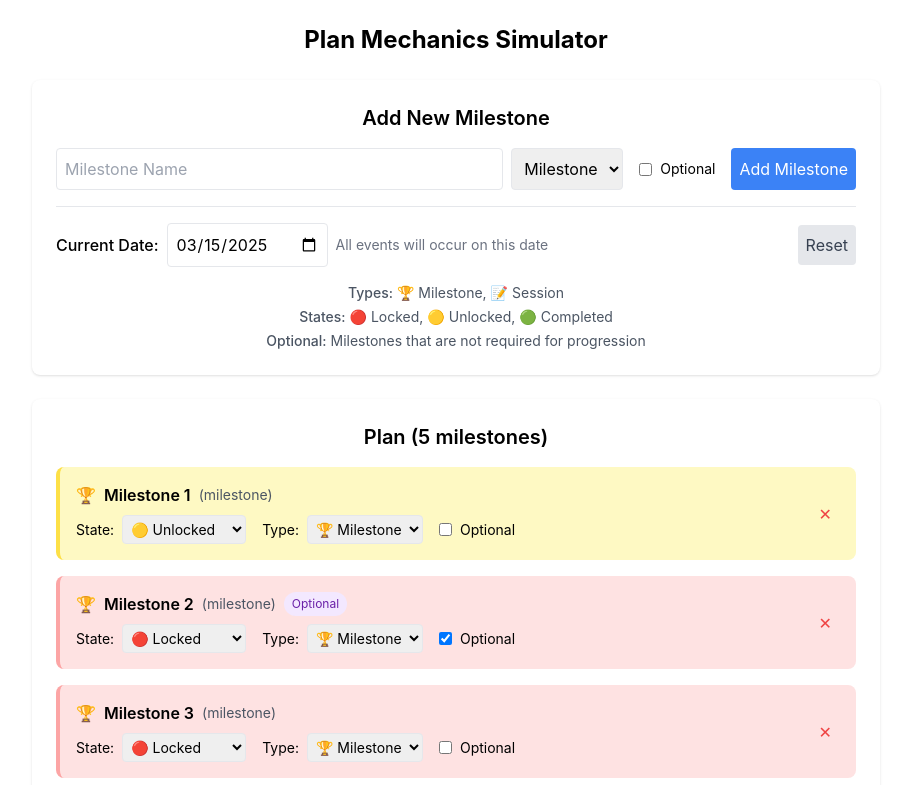
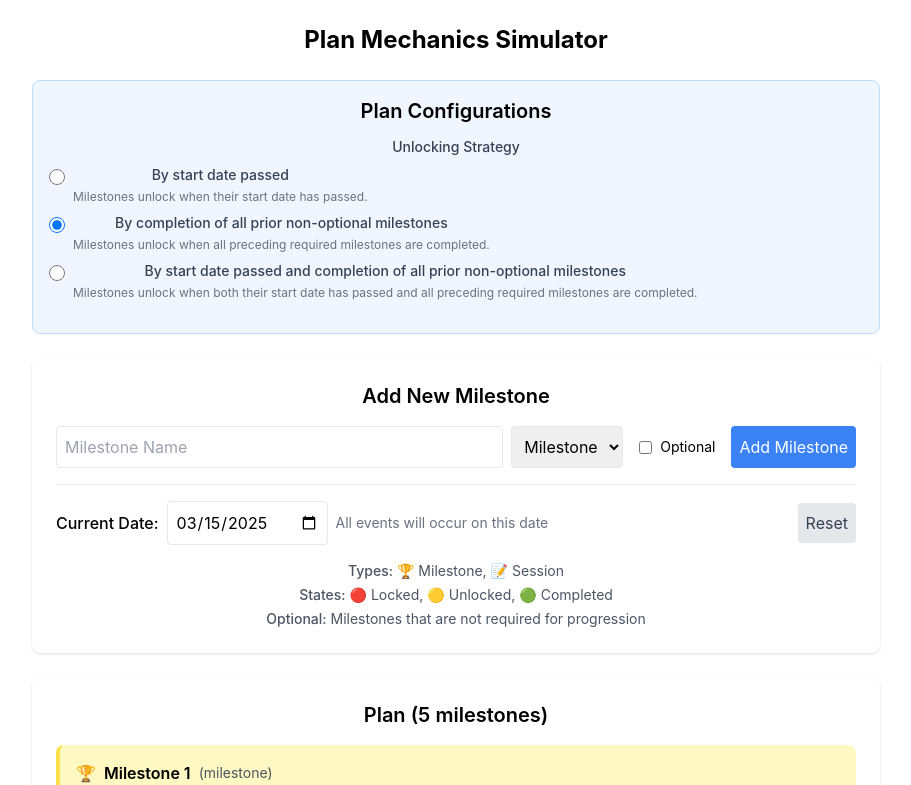
Before and after one commit to trekdemo/plan-mechanics-simulator, a React (Create React App) app: page / in a window 1280 px wide. Shown: the top 785 px of the page, without its empty margins (184-1095 px from the left). Built offline with nearby package versions, Linux system fonts and the light colour scheme.

Commit message:
Add unlock strategy functionality to PlanMechanicsSimulator and define UNLOCK_STRATEGIES. Introduced state management for unlock strategies and integrated PlanConfigurations component for user interaction.

```diff
--- /dev/null
+++ b/src/components/PlanConfigurations/PlanConfigurations.js
@@ -0,0 +1,83 @@
+import React from 'react';
+import PropTypes from 'prop-types';
+import { UNLOCK_STRATEGIES } from '../utils';
+
+const PlanConfigurations = ({ unlockStrategy, setUnlockStrategy }) => {
+  const handleUnlockStrategyChange = (e) => {
+    setUnlockStrategy(e.target.value);
+  };
+
+  return (
+    <div className="mb-6 p-4 bg-blue-50 rounded-lg border border-blue-200">
+      <h2 className="text-xl font-semibold mb-3">Plan Configurations</h2>
+
+      <div className="mb-4">
+        <label className="block text-sm font-medium text-gray-700 mb-2">
+          Unlocking Strategy
+        </label>
+        <div className="space-y-2">
+          <div className="flex items-start">
+            <input
+              id="unlock-by-date"
+              name="unlockStrategy"
+              type="radio"
+              value={UNLOCK_STRATEGIES.BY_DATE}
+              checked={unlockStrategy === UNLOCK_STRATEGIES.BY_DATE}
+              onChange={handleUnlockStrategyChange}
+              className="mt-1 h-4 w-4 text-blue-600 border-gray-300"
+            />
+            <label htmlFor="unlock-by-date" className="ml-2 block text-sm text-gray-700">
+              <span className="font-medium">By start date passed</span>
+              <p className="text-gray-500 text-xs mt-1">
+                Milestones unlock when their start date has passed.
+              </p>
+            </label>
+          </div>
+
+          <div className="flex items-start">
+            <input
+              id="unlock-by-completion"
+              name="unlockStrategy"
+              type="radio"
+              value={UNLOCK_STRATEGIES.BY_COMPLETION}
+              checked={unlockStrategy === UNLOCK_STRATEGIES.BY_COMPLETION}
+              onChange={handleUnlockStrategyChange}
+              className="mt-1 h-4 w-4 text-blue-600 border-gray-300"
+            />
+            <label htmlFor="unlock-by-completion" className="ml-2 block text-sm text-gray-700">
+              <span className="font-medium">By completion of all prior non-optional milestones</span>
+              <p className="text-gray-500 text-xs mt-1">
+                Milestones unlock when all preceding required milestones are completed.
+              </p>
+            </label>
+          </div>
+
+          <div className="flex items-start">
+            <input
+              id="unlock-by-both"
+              name="unlockStrategy"
+              type="radio"
+              value={UNLOCK_STRATEGIES.BY_BOTH}
+              checked={unlockStrategy === UNLOCK_STRATEGIES.BY_BOTH}
+              onChange={handleUnlockStrategyChange}
+              className="mt-1 h-4 w-4 text-blue-600 border-gray-300"
+            />
+            <label htmlFor="unlock-by-both" className="ml-2 block text-sm text-gray-700">
+              <span className="font-medium">By start date passed and completion of all prior non-optional milestones</span>
+              <p className="text-gray-500 text-xs mt-1">
+                Milestones unlock when both their start date has passed and all preceding required milestones are completed.
+              </p>
+            </label>
+          </div>
+        </div>
+      </div>
+    </div>
+  );
+};
+
+PlanConfigurations.propTypes = {
+  unlockStrategy: PropTypes.string.isRequired,
+  setUnlockStrategy: PropTypes.func.isRequired
+};
+
+export default PlanConfigurations;
--- a/src/components/PlanMechanicsSimulator.js
+++ b/src/components/PlanMechanicsSimulator.js
@@ -4,12 +4,15 @@ import MilestoneList from './MilestoneList/MilestoneList';
 import ProgressPath from './ProgressPath/ProgressPath';
 import CommunicationsSchedule from './CommunicationsSchedule/CommunicationsSchedule';
 import Rules from './Rules/Rules';
+import PlanConfigurations from './PlanConfigurations/PlanConfigurations';
+import { UNLOCK_STRATEGIES } from './utils';
 import { useMilestones } from './hooks/useMilestones';
 import { useCommunications } from './hooks/useCommunications';
 
 const PlanMechanicsSimulator = () => {
   const startDate = new Date();
   const [currentDate, setCurrentDate] = useState(new Date());
+  const [unlockStrategy, setUnlockStrategy] = useState(UNLOCK_STRATEGIES.BY_COMPLETION);
 
   const { communications, addCommunication, resetCommunications } = useCommunications(startDate);
 
@@ -44,6 +47,7 @@ const PlanMechanicsSimulator = () => {
   };
 
   const resetPlanMilestones = () => {
+    setUnlockStrategy(UNLOCK_STRATEGIES.BY_COMPLETION);
     setMilestones([
       { id: 1, name: 'Milestone 1', type: 'milestone', state: 'unlocked', optional: false },
       { id: 2, name: 'Milestone 2', type: 'milestone', state: 'locked', optional: true },
@@ -57,6 +61,11 @@ const PlanMechanicsSimulator = () => {
   return (
     <div className="p-6 max-w-4xl mx-auto">
       <h1 className="text-2xl font-bold mb-6">Plan Mechanics Simulator</h1>
+
+      <PlanConfigurations
+        unlockStrategy={unlockStrategy}
+        setUnlockStrategy={setUnlockStrategy}
+      />
 
       <AddMilestone
         newMilestoneName={newMilestoneName}
--- a/src/components/utils.js
+++ b/src/components/utils.js
@@ -39,3 +39,9 @@ export const getTypeIcon = (type) => {
     ? <span className="text-blue-500">📝</span>
     : <span className="text-purple-500">🏆</span>;
 };
+
+export const UNLOCK_STRATEGIES = {
+  BY_DATE: 'BY_DATE',
+  BY_COMPLETION: 'BY_COMPLETION',
+  BY_BOTH: 'BY_BOTH'
+};
```
Also changed, not shown: 1 other file (tests, documents, lock files or other folders).
